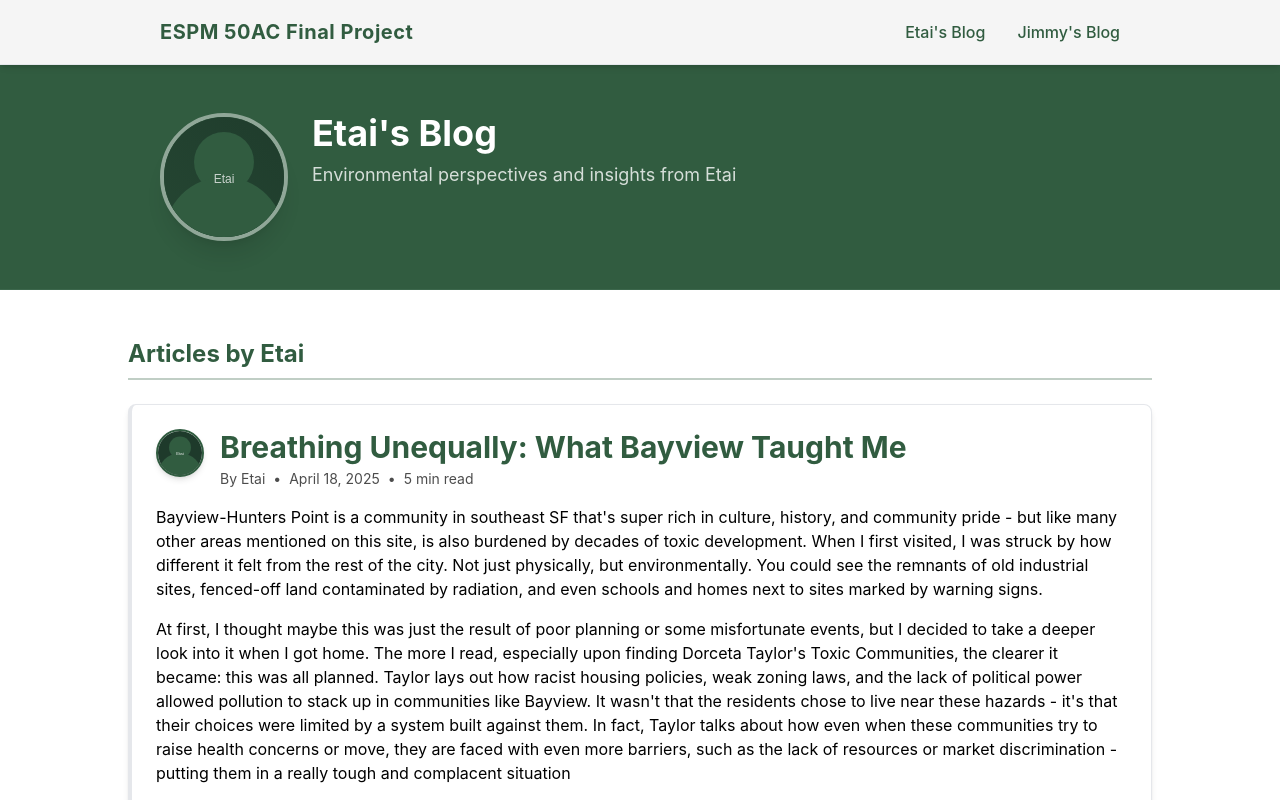
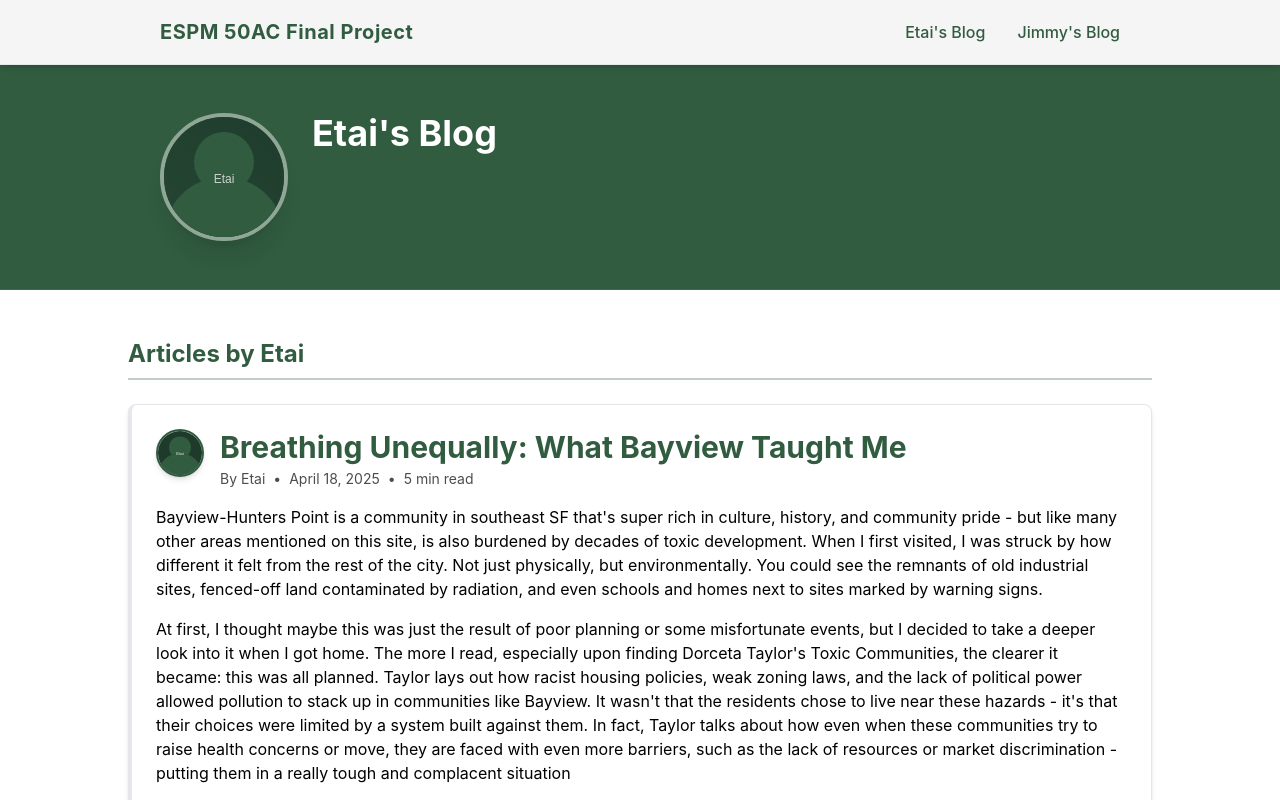
Before and after one commit to eattie/espm-final, a Next.js app: page /authors/etai in a window 1280 px wide. Shown: the top 800 px of the page. Built offline with nearby package versions, Linux system fonts and the light colour scheme.

Commit message:
Remove author page subtitle

```diff
--- a/app/authors/[name]/page.tsx
+++ b/app/authors/[name]/page.tsx
@@ -47,9 +47,6 @@ export default function AuthorPage({
               <h1 className="text-4xl font-bold mb-2 text-white">
                 {authorName}'s Blog
               </h1>
-              <p className="text-white/80 text-lg max-w-xl">
-                Environmental perspectives and insights from {authorName}
-              </p>
             </div>
           </div>
         </div>
```
